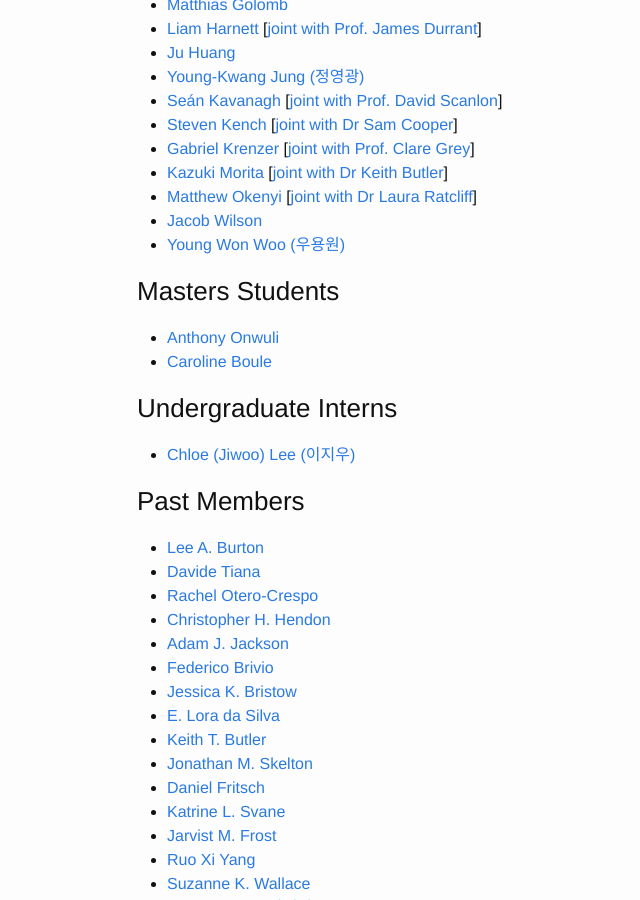
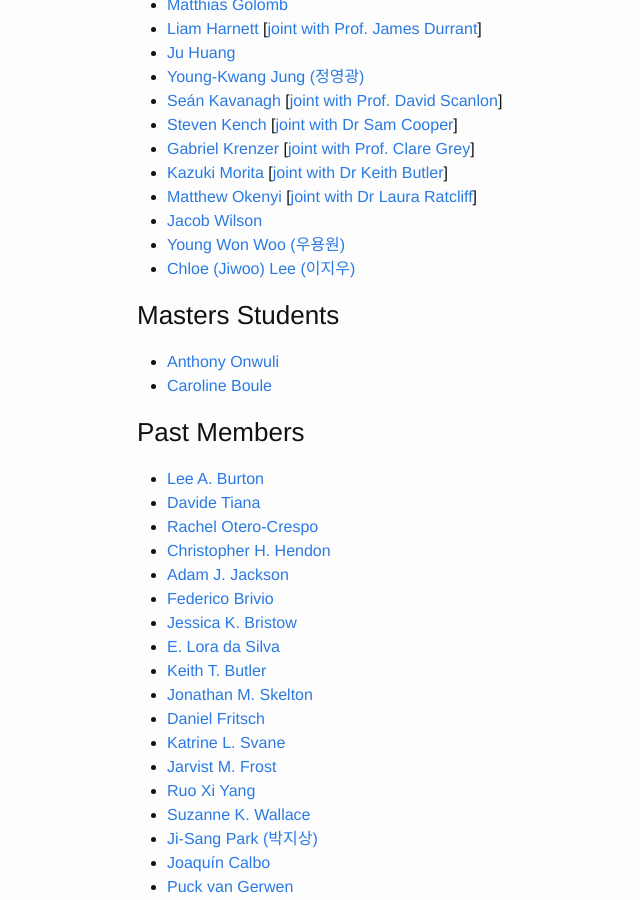
Before and after one commit to WMD-group/WMD-group.github.io, a Jekyll site: the page built from b_group.md, in a window 1280 px wide and 900 px high, scrolled down 1142 px. Shown: the whole window, without its empty margins (133-773 px from the left). Built offline with Jekyll 4.4.1, drawn with Linux system fonts in a browser that asks for light colours.

Commit message:
Update b_group.md

```diff
--- a/b_group.md
+++ b/b_group.md
@@ -35,13 +35,11 @@ metal oxides, chalcogenides, halides, and metal-organic frameworks.
 - [Matthew Okenyi](http://www.imperial.ac.uk/theory-and-simulation-of-materials) [[joint with Dr Laura Ratcliff](https://scholar.google.co.uk/citations?hl=en&user=A1rK_5UAAAAJ)]
 - [Jacob Wilson](https://www.imperial.ac.uk/materials)
 - [Young Won Woo (우용원)](http://mse.yonsei.ac.kr/eng/)
+- [Chloe (Jiwoo) Lee (이지우)](https://uic.yonsei.ac.kr)
 
 ### Masters Students
 - [Anthony Onwuli](https://www.imperial.ac.uk/materials)
 - [Caroline Boule](https://www.imperial.ac.uk/materials)
-
-### Undergraduate Interns
-- [Chloe (Jiwoo) Lee (이지우)](https://uic.yonsei.ac.kr)
 
 ### Past Members
 - [Lee A. Burton](https://scholar.google.co.uk/citations?user=fEp-jzkAAAAJ&hl=en)
```
